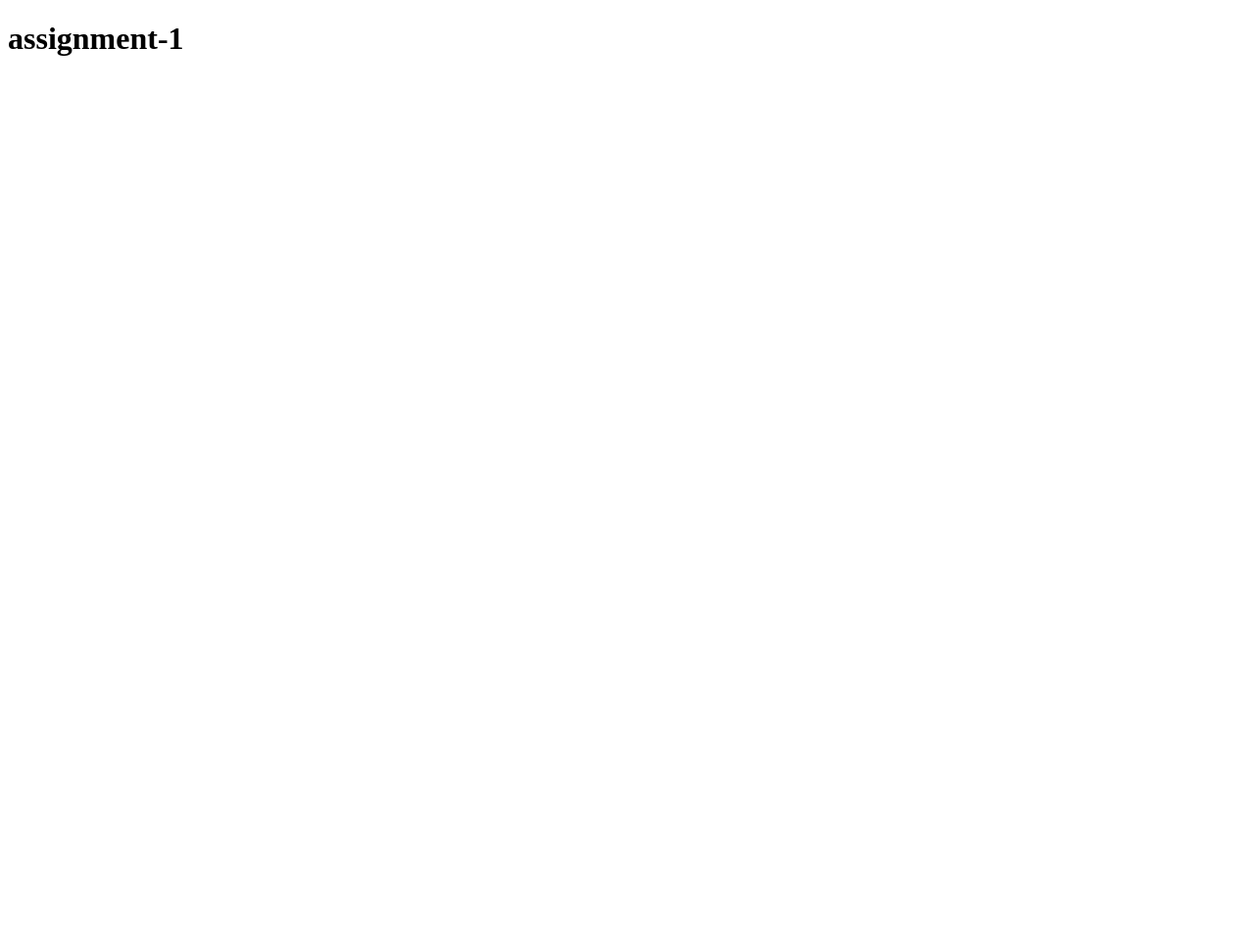
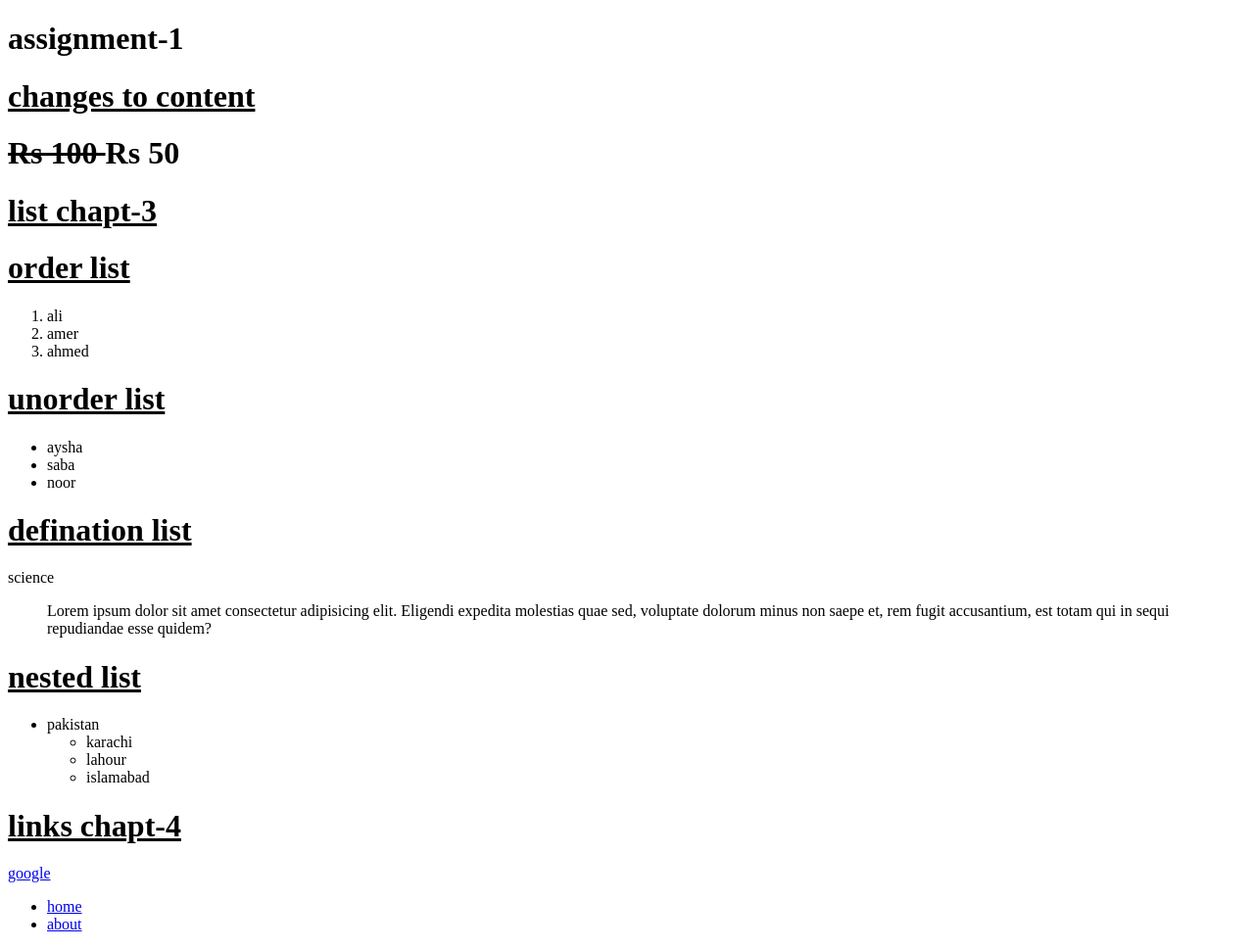
Before and after one commit to narh123/assignments, a plain HTML site: page assignment-1/index.html in a window 1280 px wide. Shown: the whole page at 98% size. Before the commit the page ends 800 px from the top, so only its background shows below. Drawn offline with Linux system fonts and the light colour scheme.

Commit message:
added  assignment -1

```diff
--- a/assignment-1/index.html
+++ b/assignment-1/index.html
@@ -1,11 +1,64 @@
 <!DOCTYPE html>
 <html lang="en">
+
 <head>
     <meta charset="UTF-8">
     <meta name="viewport" content="width=device-width, initial-scale=1.0">
     <title>Document</title>
 </head>
+
 <body>
     <h1>assignment-1</h1>
+
+
+
+    <h1><ins>changes to content</ins></h1>
+
+    <h1><s> Rs 100 </s> Rs 50 </h1>
+
+    <h1><ins>list chapt-3</ins></h1>
+    <h1><ins>order list</ins></h1>
+    <ol>
+        <li>ali</li>
+        <li>amer</li>
+        <li>ahmed</li>
+    </ol>
+    <h1><ins>unorder list</ins></h1>
+    <ul>
+        <li>aysha</li>
+        <li>saba</li>
+        <li>noor</li>
+    </ul>
+    <h1><ins>defination list</ins></h1>
+    <dl>
+        <dt>science</dt>
+        <dd>
+            <p>Lorem ipsum dolor sit amet consectetur adipisicing elit. Eligendi expedita molestias quae sed, voluptate
+                dolorum minus non saepe et, rem fugit accusantium, est totam qui in sequi repudiandae esse quidem?</p>
+        </dd>
+
+
+    </dl>
+
+    <h1><ins>nested list</ins></h1>
+    <ul>
+        <li>pakistan
+            <ul>
+                <li>karachi</li>
+                <li>lahour</li>
+                <li>islamabad</li>
+            </ul>
+        </li>
+
+
+
+    </ul>
+    <h1><ins>links chapt-4</ins></h1>
+    <a href="https://www.google.com/" target="_blank">google</a>
+    <ul>
+       <li> <a href="pages/home.html">home</a></li>
+      <li>  <a href="pages/about.html">about</a></li>
+    </ul>
+
+
 </body>
-</html>
```
Also changed, not shown: assignment-1/pages/about.html (added, +12 -0 lines), assignment-1/pages/home.html (added, +12 -0 lines).
